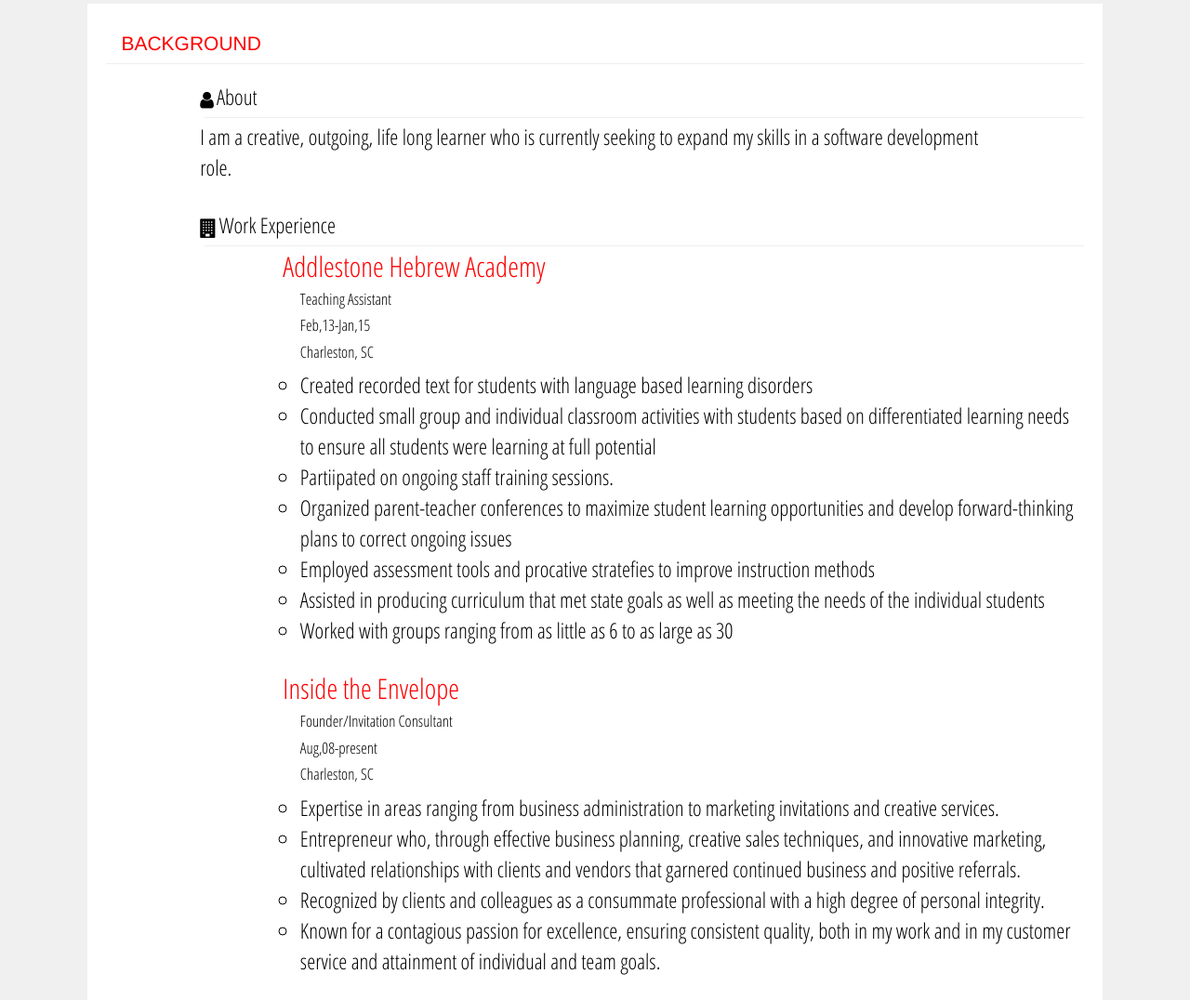
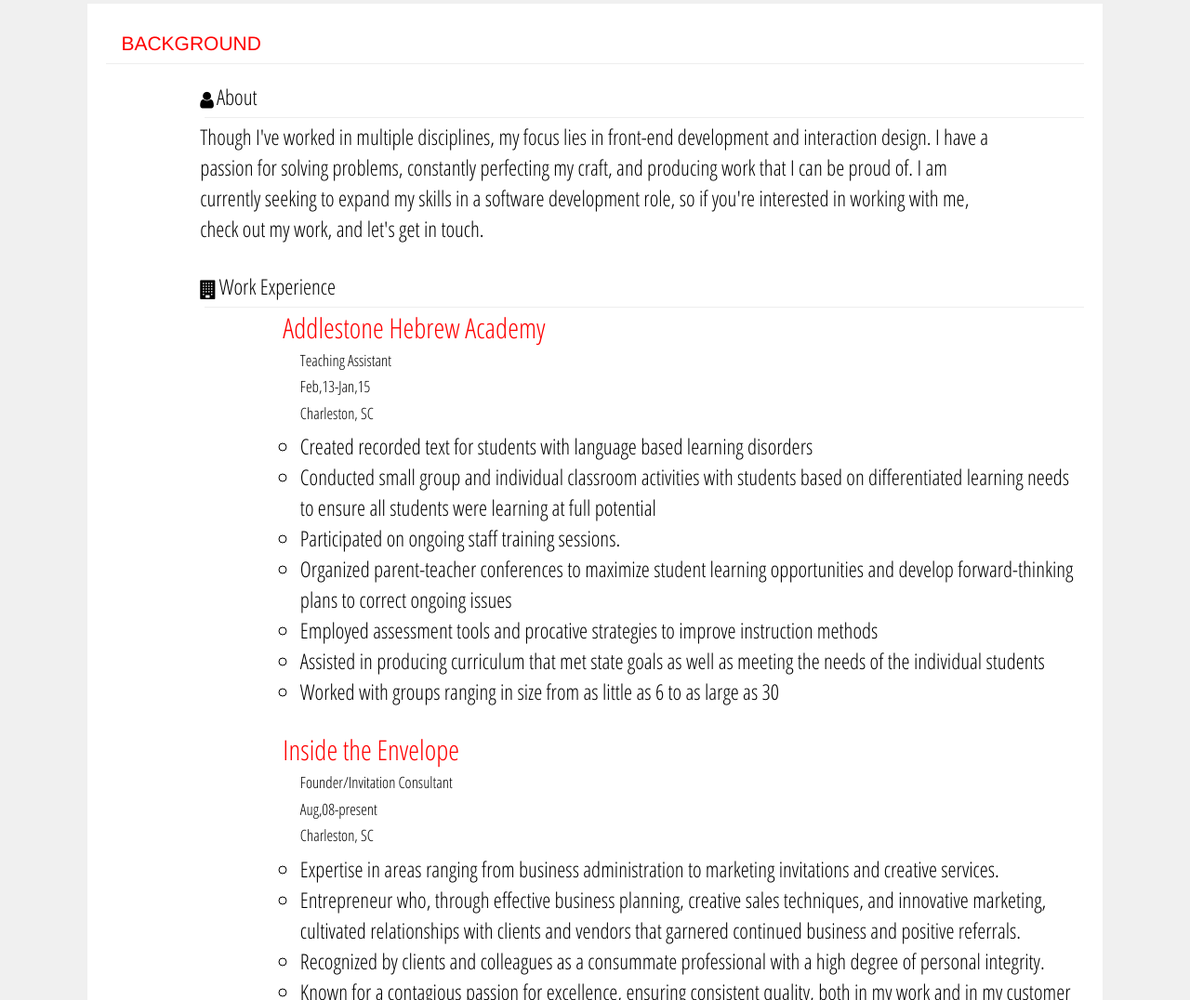
Before and after one commit to AllstonS/Portfolio, a plain HTML site: page index.html in a window 1280 px wide. Shown: the part 1540-2616 px from the top of the page at 93% size. Drawn offline with Linux system fonts and the light colour scheme.

Commit message:
small changes and corrections to resume

```diff
--- a/css/style.scss
+++ b/css/style.scss
@@ -38,6 +38,7 @@
     margin-top:2%;
     margin-left: 2%;
     display:inline-block;
+
   }
   .social a {
     width: 100%;
@@ -50,7 +51,9 @@
     background-position: center center;
     border: 0;
     -webkit-transition: all .2s ease-in-out;
+
   }
+
           /*ABOUT*/
 
   .row-about {
--- a/index.html
+++ b/index.html
@@ -32,6 +32,8 @@
               <li><a class="github" href="https://github.com/AllstonS"><i class="fa fa-github fa-5x"></i></a>
                 <li><a class="email" href="mailto:jagschwartz@gmail.com" target="_blank"><i class="fa fa-envelope-o fa-5x"></i></a>
                   <li><a class="phone" href="tel:8432248492"><i class="fa fa-phone-square fa-5x"></i></a>
+                  <li><a class="resume" href="images/resume.png"></a>
+
                   </ul>
                 </div>
               </div> <!--SOCIAL BAR END-->
@@ -96,7 +98,7 @@
                               <hr>
                               <div class="info">
                                 <div class="content" itemprop="description">
-                                  I am a creative, outgoing, life long learner who is currently seeking to expand my skills in a software development role.
+                                  Though I've worked in multiple disciplines, my focus lies in front-end development and interaction design. I have a passion for solving problems, constantly perfecting my craft, and producing work that I can be proud of. I am currently seeking to expand my skills in a software development role, so if you're interested in working with me, check out my work, and let's get in touch.
                                 </div>
                               </div>
                             </div>
@@ -115,11 +117,11 @@
                                     <ul>
                                       <li class="task">Created recorded text for students with language based learning disorders</li>
                                       <li class="task">Conducted small group and individual classroom activities with students based on differentiated learning needs to ensure all students were learning at full potential</li>
-                                      <li class="task">Partiipated on ongoing staff training sessions.</li>
+                                      <li class="task">Participated on ongoing staff training sessions.</li>
                                       <li class="task">Organized parent-teacher conferences to maximize student learning opportunities and develop forward-thinking plans to correct ongoing issues</li>
-                                      <li class="task">Employed assessment tools and procative stratefies to improve instruction methods</li>
+                                      <li class="task">Employed assessment tools and procative strategies to improve instruction methods</li>
                                       <li class="task">Assisted in producing curriculum that met state goals as well as meeting the needs of the individual students</li>
-                                      <li class="task">Worked with groups ranging from as little as 6 to as large as 30</li>
+                                      <li class="task">Worked with groups ranging in size from as little as 6 to as large as 30</li>
                                     </ul>
                                   </li>
                                   <li class="col-lg-12 col-md-12 col-sm-12 job"><h2 class="place">Inside the Envelope</h2>
```
Also changed, not shown: images/resume.png (added), 1 other file.
